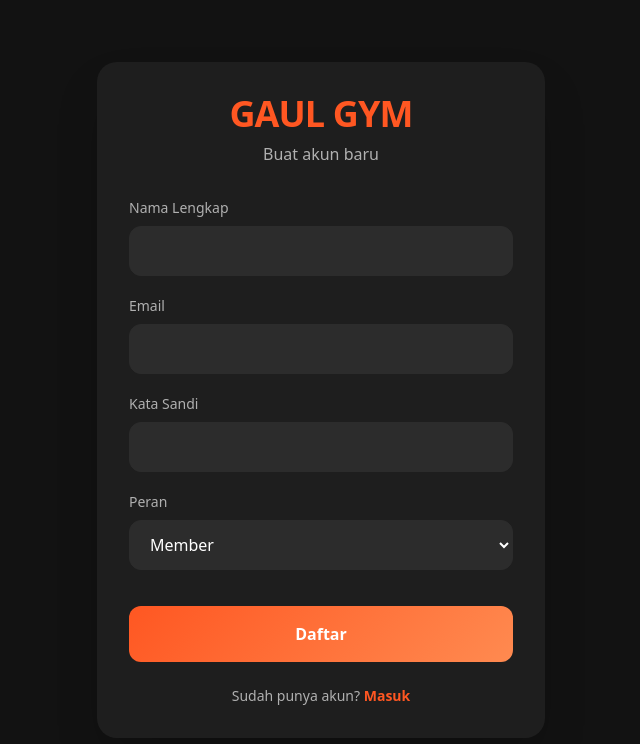
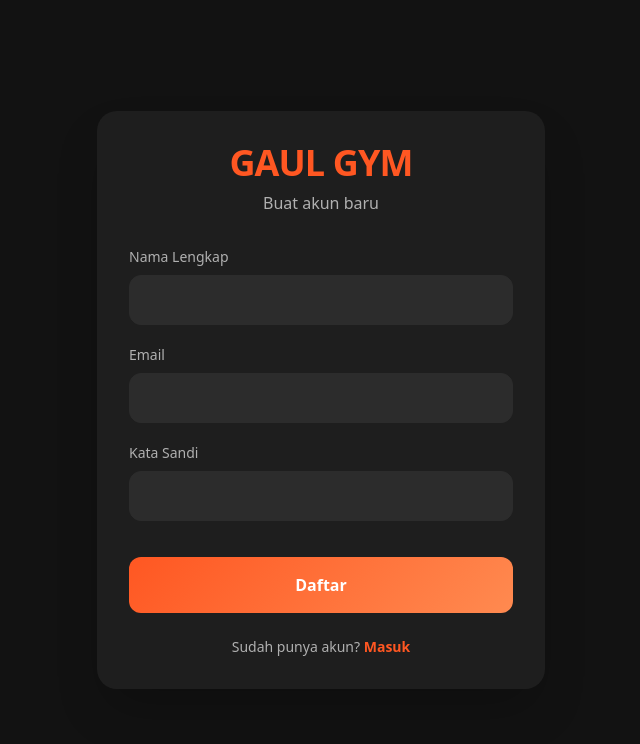
Before and after one commit to rajajalanan28/Gaulgym, a Next.js app: page /register in a window 1280 px wide. Shown: the top 744 px of the page, without its empty margins (319-959 px from the left). Built offline with nearby package versions, Linux system fonts and the light colour scheme; no server answers.

Commit message:
Remove role selection from public register form

```diff
--- a/src/app/register/page.tsx
+++ b/src/app/register/page.tsx
@@ -145,29 +145,7 @@ export default function RegisterPage() {
             />
           </div>
 
-          <div>
-            <label htmlFor="role" className="block text-sm font-medium mb-2" style={{ color: colors.textSecondary }}>
-              Peran
-            </label>
-            <select
-              id="role"
-              name="role"
-              value={formData.role}
-              onChange={handleChange}
-              className="w-full px-4 py-3 rounded-xl outline-none transition-all duration-200 cursor-pointer"
-              style={{
-                backgroundColor: colors.surfaceVariant,
-                color: colors.textPrimary,
-                border: `1px solid ${colors.surfaceVariant}`,
-              }}
-              onFocus={(e) => { e.target.style.borderColor = colors.primary; e.target.style.boxShadow = `0 0 0 3px rgba(255, 87, 34, 0.2)`; }}
-              onBlur={(e) => { e.target.style.borderColor = colors.surfaceVariant; e.target.style.boxShadow = "none"; }}
-            >
-              <option value="Member">Member</option>
-              <option value="Admin">Admin</option>
-              <option value="Owner">Owner</option>
-            </select>
-          </div>
+
 
           <button
             type="submit"
```
